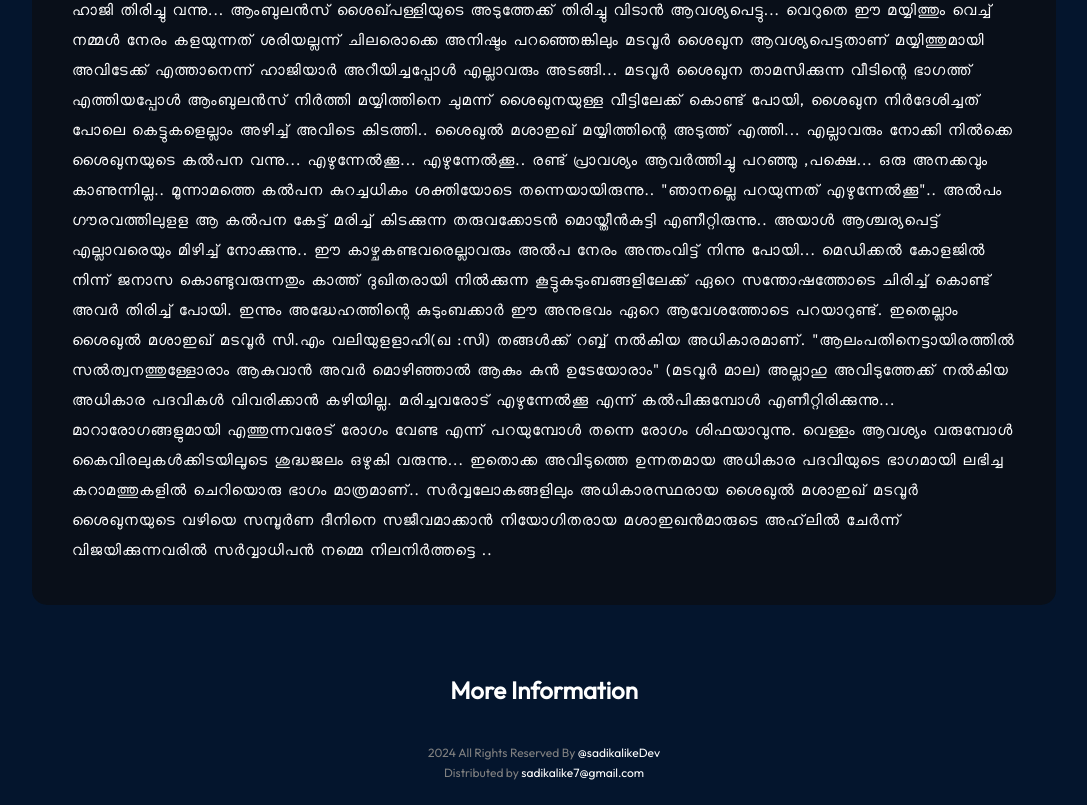
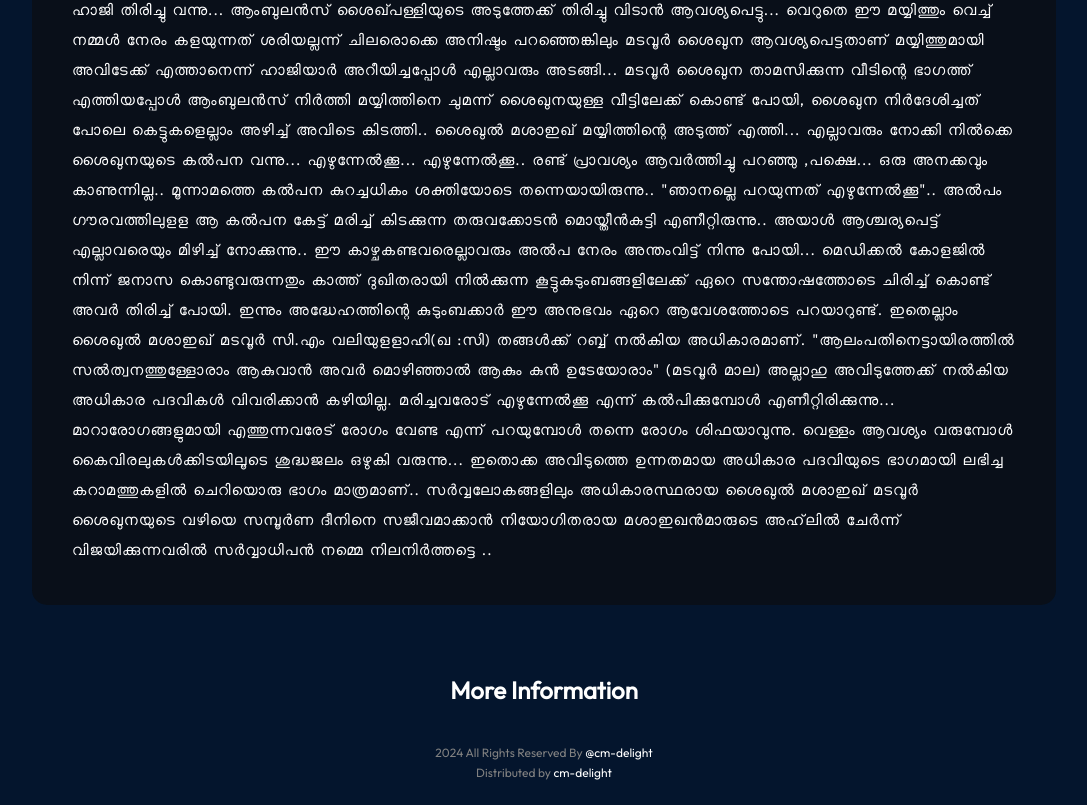
Before and after one commit to sadikalike/Cm-Portfolio, a React (Vite) app in the folder cmsample/: page / in a window 1280 px wide. Shown: the part 6200-7005 px from the top of the page, without its empty margins (96-1183 px from the left). Built offline with nearby package versions, Linux system fonts and the light colour scheme.

Commit message:
sixth6 commit

```diff
--- a/cmsample/src/components/Foot/Foot.jsx
+++ b/cmsample/src/components/Foot/Foot.jsx
@@ -15,8 +15,8 @@ function Foot() {
         </ul>
       </div>
       <div className={Styles.footerText}>
-        <p>2024 All Rights Reserved By <span className={Styles.highlight}>@sadikalikeDev</span></p>
-        <p>Distributed by <span className={Styles.highlight}>sadikalike7@gmail.com</span></p>
+        <p>2024 All Rights Reserved By <span className={Styles.highlight}>@cm-delight</span></p>
+        <p>Distributed by <span className={Styles.highlight}>cm-delight</span></p>
       </div>
     </footer>
   );
```
